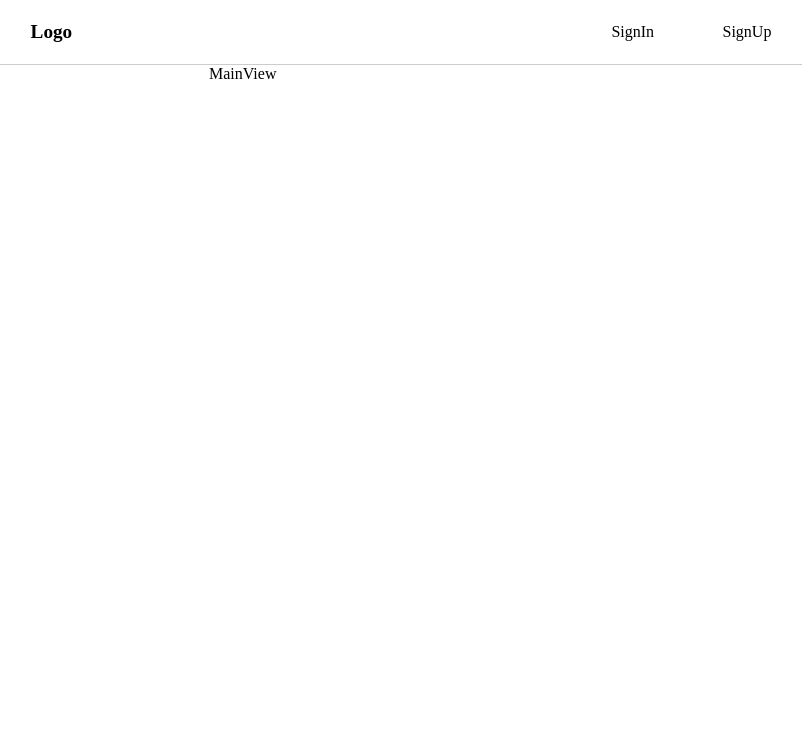
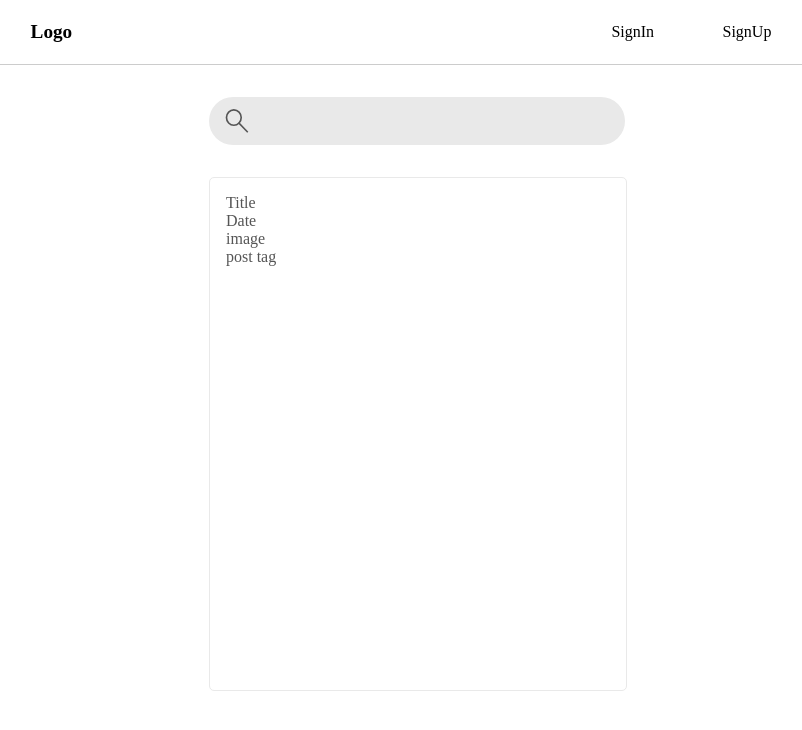
Before and after one commit to IndivProject/Indiv-Front, a Next.js app: page / in a window 1280 px wide. Shown: the top 730 px of the page, without its empty margins (239-1041 px from the left). Built offline with nearby package versions, Linux system fonts and the light colour scheme; a web font is replaced by a local one.

Commit message:
ADD :: Main Search + Post

```diff
--- a/src/components/layout/main/MainView.tsx
+++ b/src/components/layout/main/MainView.tsx
@@ -1,9 +1,12 @@
+import Post from "@/components/common/post/Post";
+import Search from "@/components/common/search/Search";
 import React from "react";
 
 const MainView = () => {
   return (
     <main>
-      <div>MainView</div>
+      <Search />
+      <Post />
     </main>
   );
 };
```
